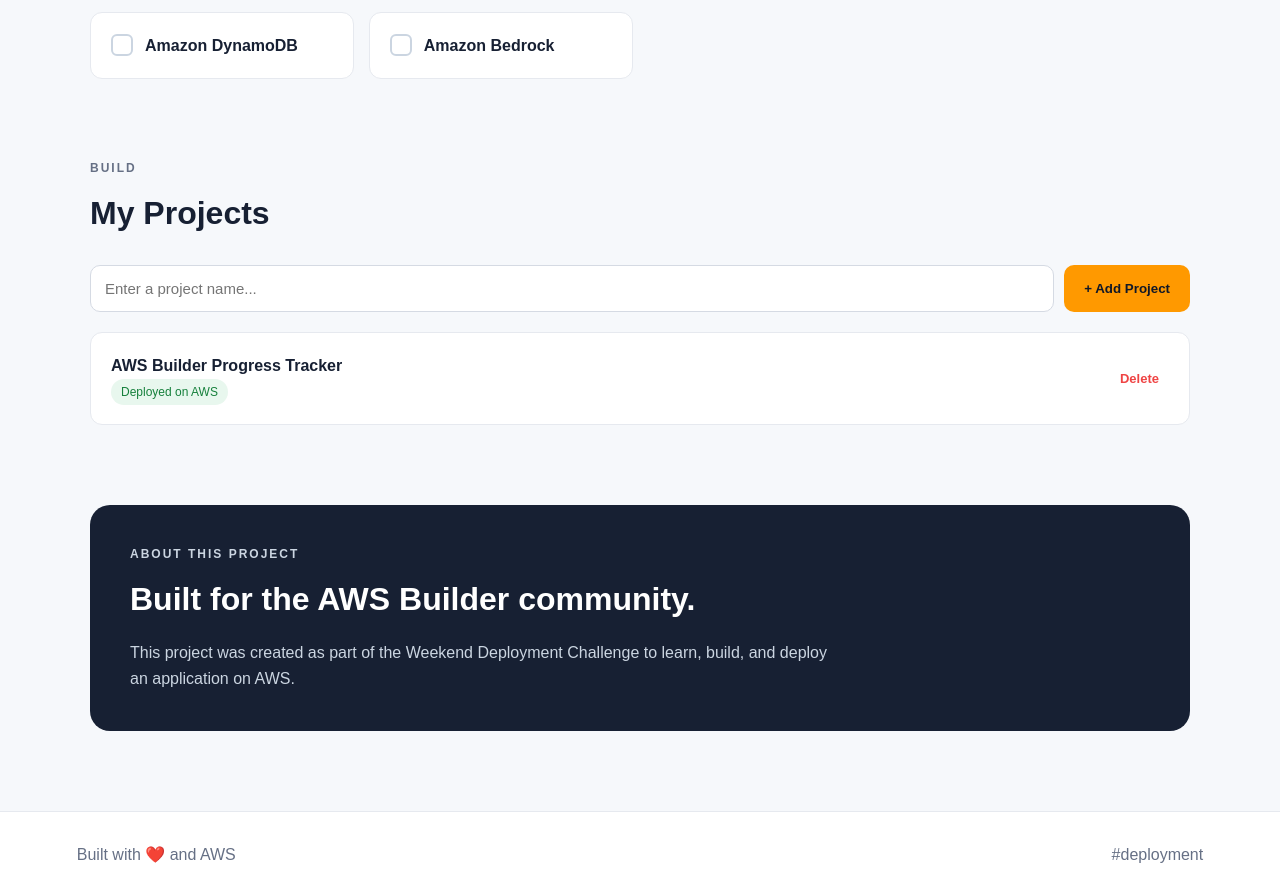
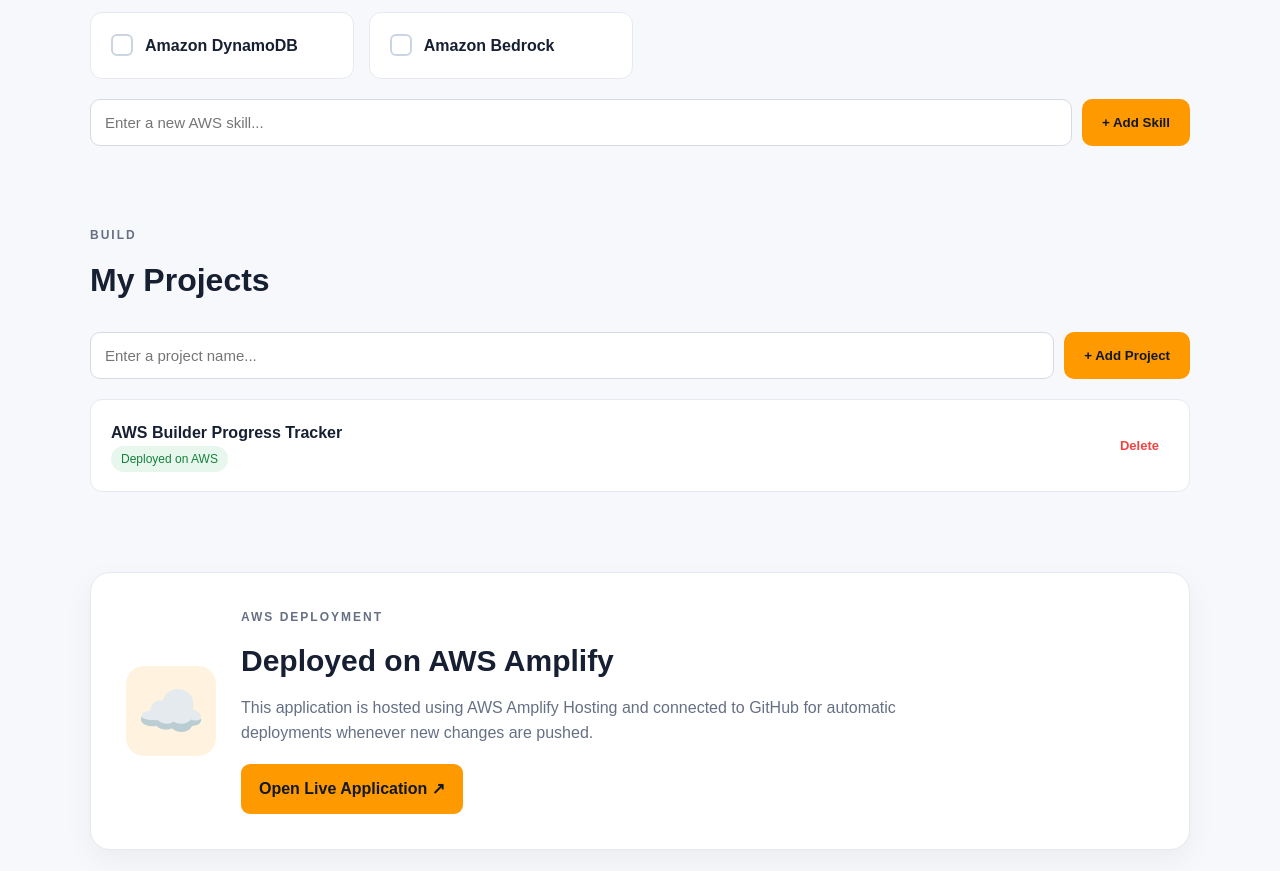
Before and after one commit to anish-agrahari/aws-builder-progress-tracker, a plain HTML site: page index.html in a window 1280 px wide. Shown: the part 651-1522 px from the top of the page. Drawn offline with Linux system fonts and the light colour scheme.

Commit message:
Add files via upload

```diff
--- a/index.html
+++ b/index.html
@@ -76,6 +76,20 @@
 
             <div id="skillsContainer" class="skills-grid"></div>
 
+            <div class="add-skill">
+
+    <input
+        type="text"
+        id="skillInput"
+        placeholder="Enter a new AWS skill..."
+    >
+
+    <button onclick="addSkill()">
+        + Add Skill
+    </button>
+
+</div>
+
         </section>
 
 
@@ -110,10 +124,48 @@
         </section>
 
 
+        <!-- AWS Deployment Section -->
+<section class="aws-deployment">
+
+    <div class="aws-icon">
+        ☁️
+    </div>
+
+    <div class="deployment-content">
+
+        <p class="eyebrow">
+            AWS DEPLOYMENT
+        </p>
+
+        <h2>
+            Deployed on AWS Amplify
+        </h2>
+
+        <p>
+            This application is hosted using AWS Amplify
+            Hosting and connected to GitHub for automatic
+            deployments whenever new changes are pushed.
+        </p>
+
+        <a
+            href="https://main.d2gponmnqb81sa.amplifyapp.com/"
+            target="_blank"
+            class="live-link"
+        >
+            Open Live Application ↗
+        </a>
+
+    </div>
+
+</section>
+
+
 <!-- About Section -->
 <section class="about">
 
-            <p class="eyebrow">ABOUT THIS PROJECT</p>
+    <p class="eyebrow">
+        ABOUT THIS PROJECT
+    </p>
 
     <h2>
         Built for the AWS Builder community.
--- a/script.js
+++ b/script.js
@@ -192,6 +192,57 @@
         message;
 }
 
+// ---------- Add Skill ----------
+
+function addSkill() {
+
+    const input =
+        document.getElementById("skillInput");
+
+    const name =
+        input.value.trim();
+
+    // Don't add empty skills
+    if (!name) {
+        return;
+    }
+
+    // Prevent duplicate skills
+    const alreadyExists =
+        skills.some(
+            skill =>
+                skill.name.toLowerCase() ===
+                name.toLowerCase()
+        );
+
+    if (alreadyExists) {
+
+        alert("This skill already exists.");
+
+        return;
+    }
+
+    // Add new skill
+    skills.push({
+
+        name: name,
+
+        completed: false
+
+    });
+
+    // Save to Local Storage
+    saveSkills();
+
+    // Clear input
+    input.value = "";
+
+    // Update UI
+    renderSkills();
+
+    updateProgress();
+}
+
 
 // ---------- Projects ----------
 
--- a/style.css
+++ b/style.css
@@ -409,6 +409,43 @@
 
 }
 
+/* Add Skill */
+
+.add-skill {
+    display: flex;
+
+    gap: 10px;
+
+    margin-top: 20px;
+}
+
+.add-skill input {
+    flex: 1;
+
+    padding: 14px;
+
+    border: 1px solid #d5dae3;
+
+    border-radius: 10px;
+
+    font-size: 15px;
+
+    outline: none;
+}
+
+.add-skill input:focus {
+    border-color: #ff9900;
+}
+
+
+@media (max-width: 600px) {
+
+    .add-skill {
+        flex-direction: column;
+    }
+
+}
+
 /* About */
 
 .about {
```
Lines whose indentation alone changed are shown as unchanged.
